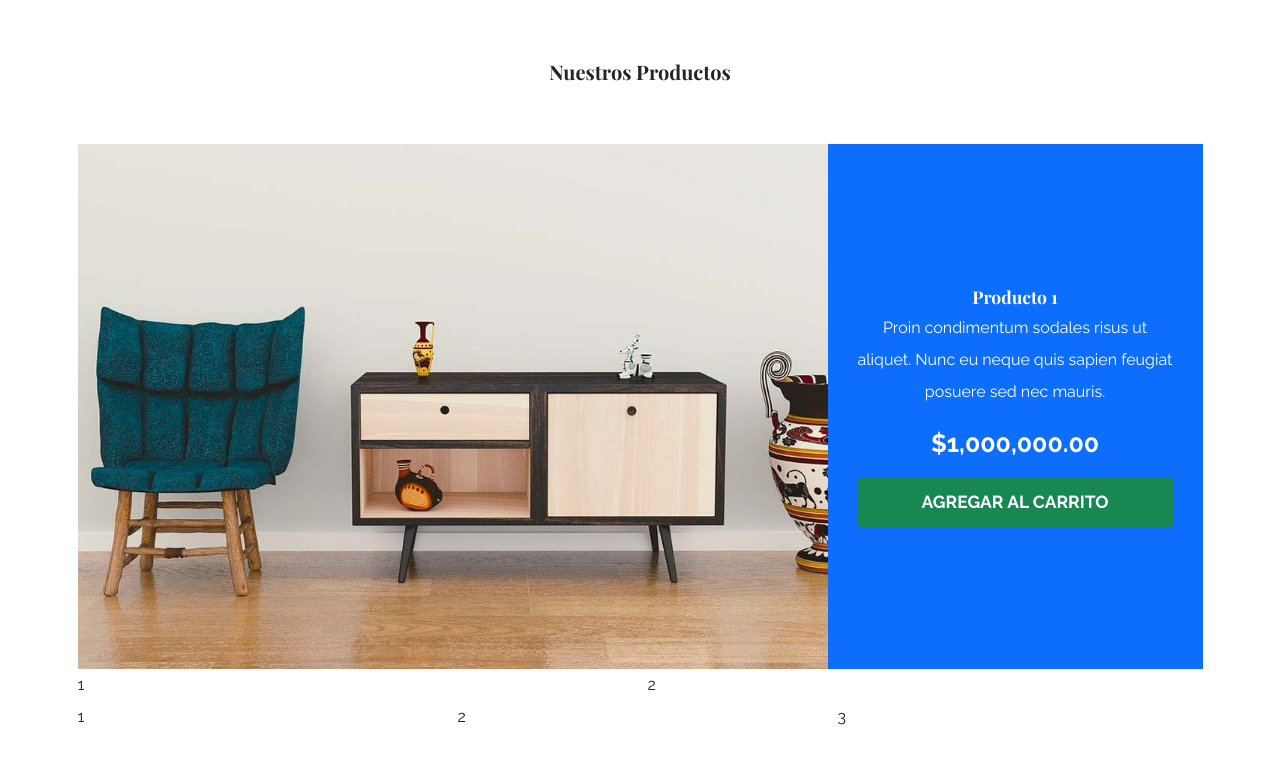
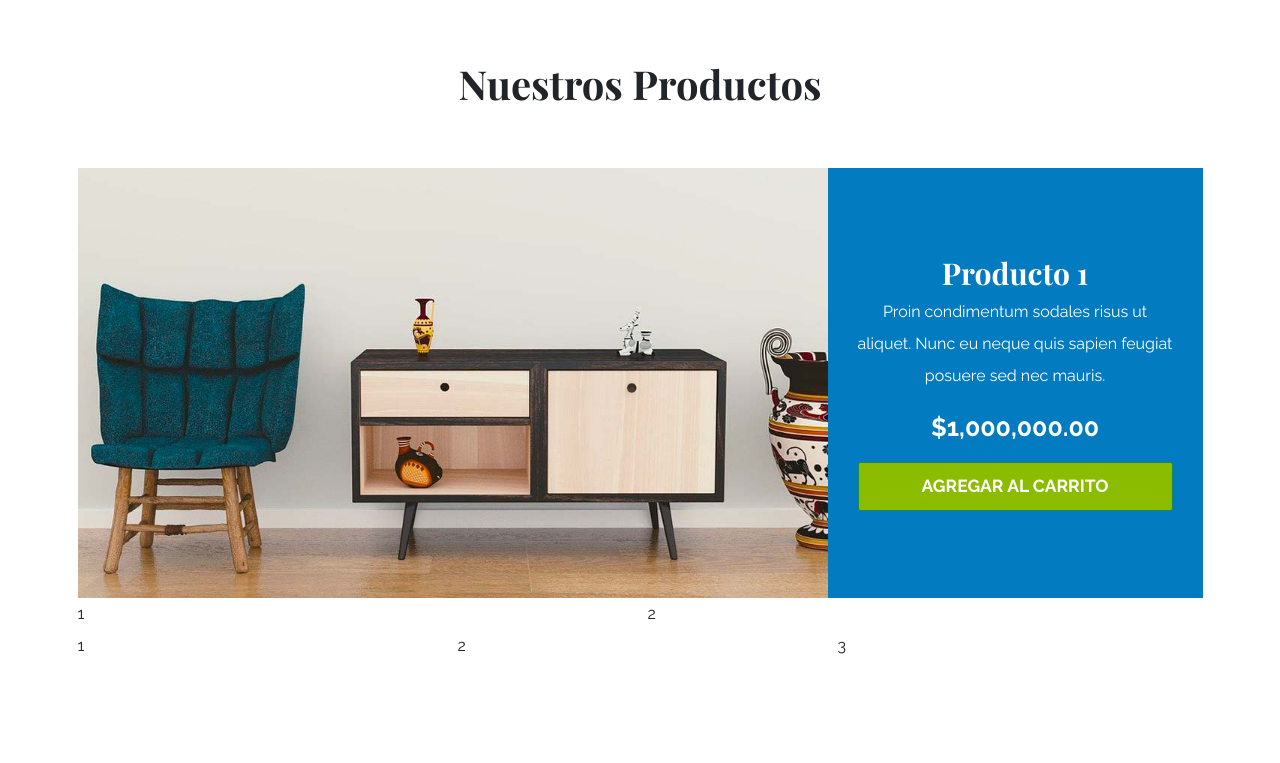
Before and after one commit to Naibaf93/tienda-muebles-bootstrap, a plain HTML site: page 02-ecommerce/index.html in a window 1280 px wide. Shown: the part 748-1511 px from the top of the page. After the commit the page ends 1440 px from the top, so only its background shows below. Drawn offline with nearby package versions, Linux system fonts and the light colour scheme.

Commit message:
aplicando y modificando  css al primer producto

```diff
--- a/02-ecommerce/css/app.css
+++ b/02-ecommerce/css/app.css
@@ -2,6 +2,7 @@
 
 :root {
     --bs-blue: #037BC0;
+    --bs-green: #8CBC00;
 }
 /* Globales */
 
@@ -31,11 +32,39 @@ h1 {
     }
 }
 
+h2 {
+    font-size: 3.2rem;
+}
+
+@media (min-width: 768px) {
+    h2 {
+        font-size: 4rem;
+    }
+}
+
+h3 {
+    font-size: 2.4rem;
+}
+
+@media (min-width: 768px) {
+    h3 {
+        font-size: 3rem;
+    }
+}
+
 /* Reescribir colores */
 
 .text-primary,
 .nombre-sitio {
     color: var(--bs-blue)!important;
+}
+
+.btn-success {
+    background-color: var(--bs-green)!important;
+}
+
+.bg-primary {
+    background-color: var(--bs-blue)!important;
 }
 
 .hero {
@@ -51,3 +80,15 @@ h1 {
         height: 55rem;
     }
 }
+
+/* Productos */
+
+
+
+@media (min-width: 768px) {
+    .producto img {
+        height: 43rem;
+        width: 100%;
+        object-fit: cover;
+    }
+}
--- a/02-ecommerce/index.html
+++ b/02-ecommerce/index.html
@@ -40,7 +40,7 @@
         <h2 class="text-center my-5">Nuestros Productos</h2>
 
          <div class="row g-0 pt-5"> <!-- el g-0 hace que ya no haya separacion entre las columnas de nuestro grid -->
-            <div class="col-md-8">
+            <div class="col-md-8 producto">
                 <img src="img/producto1.jpg" alt="imagen producto" class="img-fluid">
             </div>
             <div class="col-md-4 bg-primary text-center p-5 text-white d-flex flex-column justify-content-center">
```
